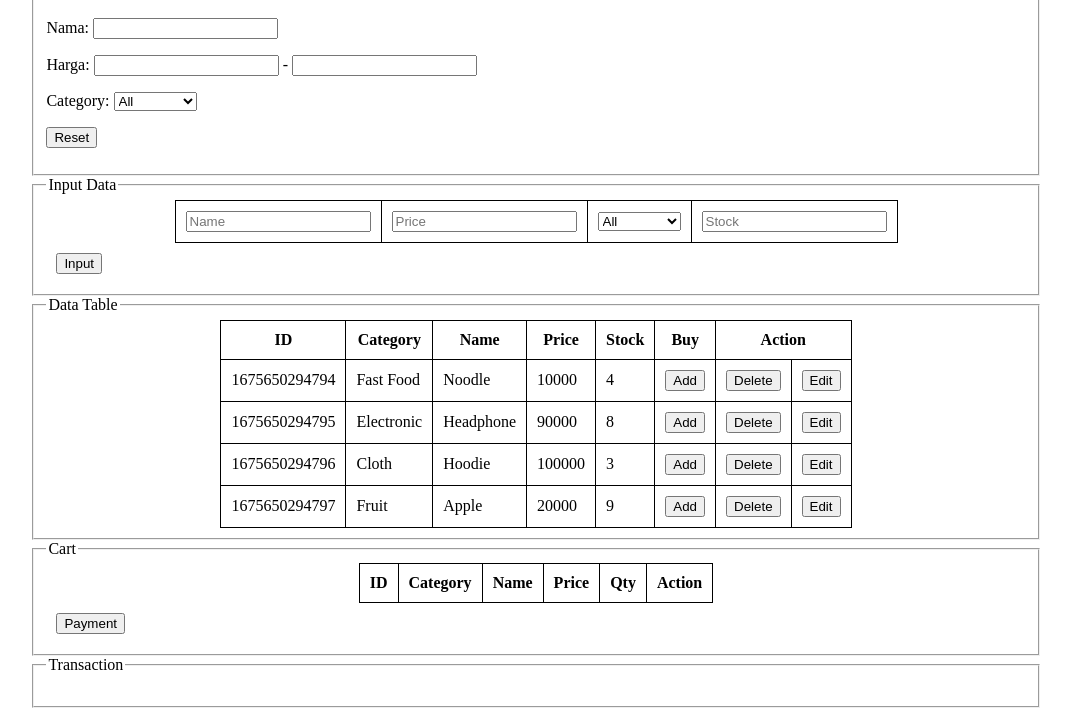
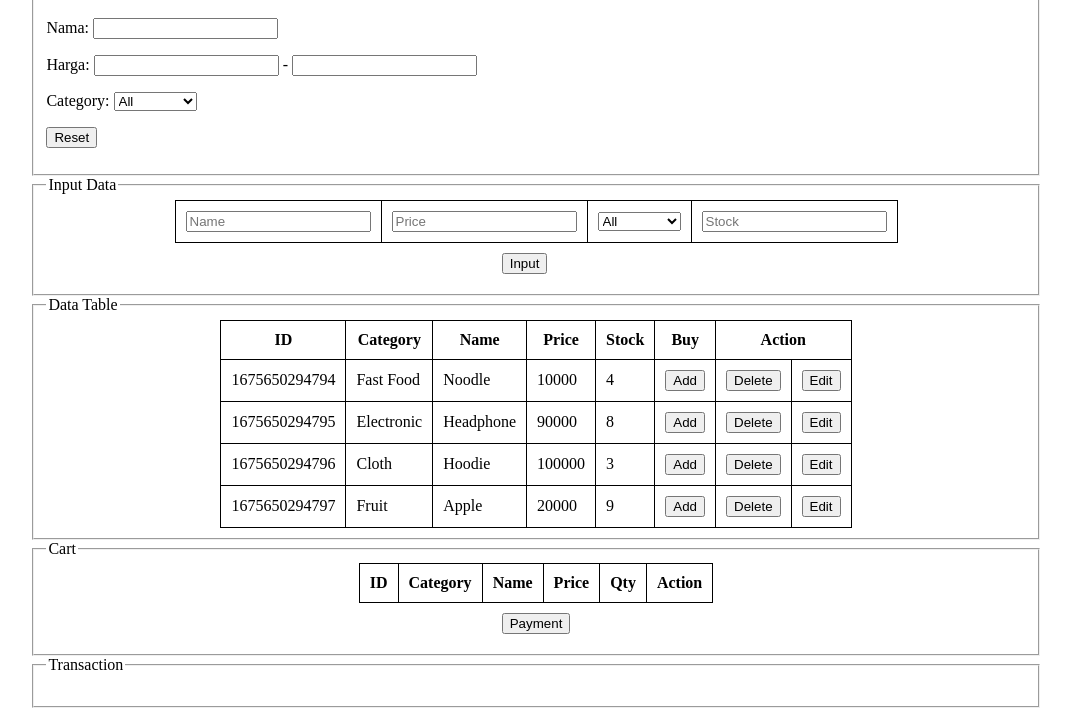
Before and after one commit to VirgiawanLR/Mini-Market-Project, a plain HTML site: page index.html in a window 1280 px wide. Shown: the part 101-817 px from the top of the page, without its empty margins (104-1175 px from the left). Drawn offline with Linux system fonts and the light colour scheme.

Commit message:
adding div to redisplay button

```diff
--- a/index.html
+++ b/index.html
@@ -80,12 +80,9 @@
             <input type="number" name="stock_input" placeholder="Stock" />
           </td>
         </table>
-        <input
-          type="button"
-          value="Input"
-          onclick="inputData()"
-          class="table_button"
-        />
+        <div class="table_button">
+          <input type="button" value="Input" onclick="inputData()" />
+        </div>
       </fieldset>
     </form>
     <form action="">
@@ -119,12 +116,9 @@
           </thead>
           <tbody id="cart_table"></tbody>
         </table>
-        <input
-          type="button"
-          value="Payment"
-          onclick="transactionDetail()"
-          class="table_button"
-        />
+        <div class="table_button">
+          <input type="button" value="Payment" onclick="transactionDetail()" />
+        </div>
       </fieldset>
     </form>
     <form action="">
--- a/style/style.css
+++ b/style/style.css
@@ -21,5 +21,6 @@ form {
 }
 
 .table_button {
-  margin: 10px;
+  width: 7%;
+  margin: 10px auto;
 }
```
